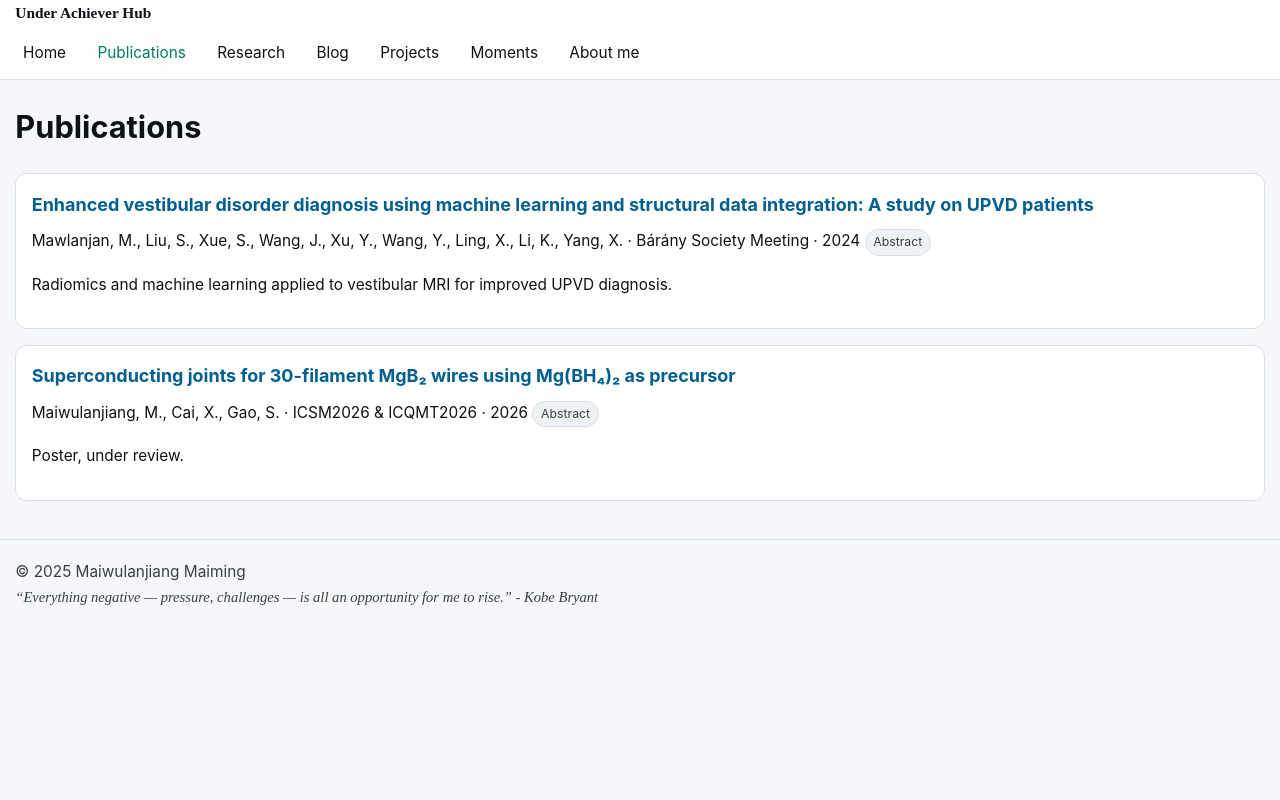
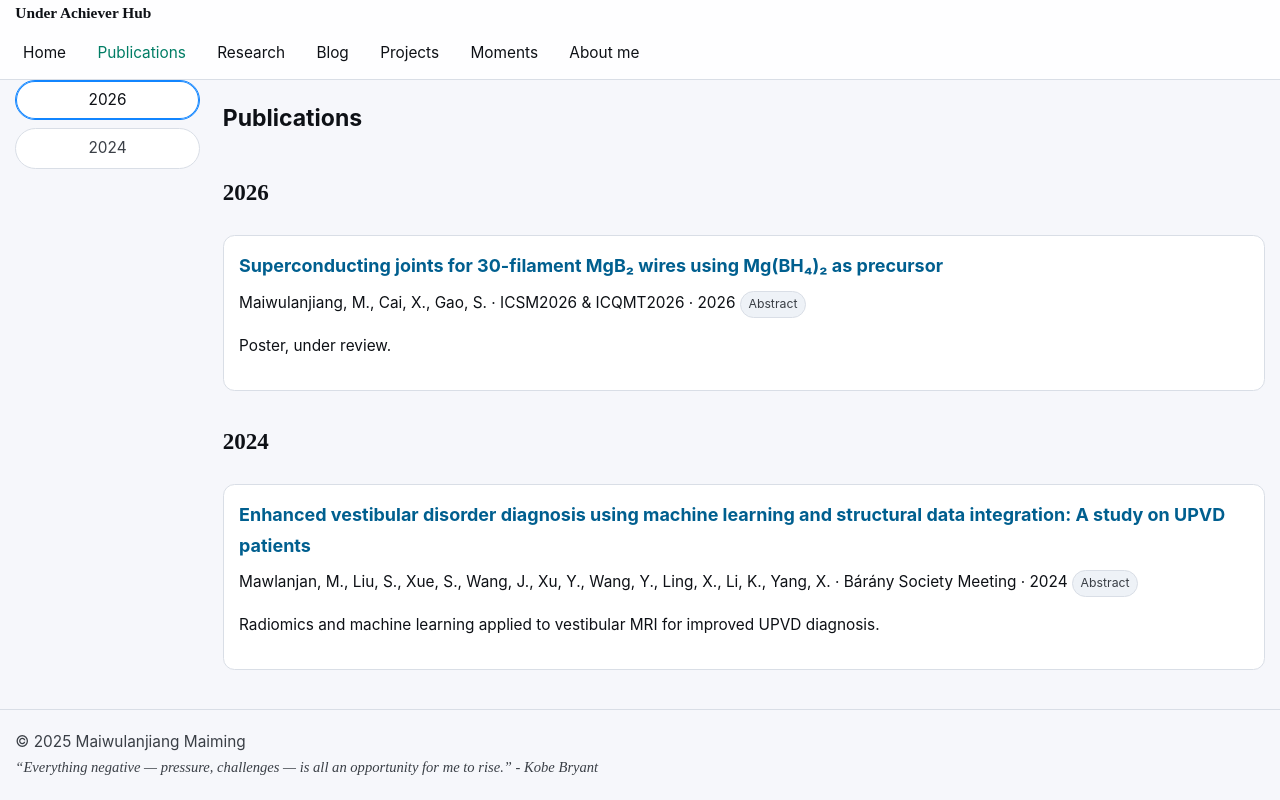
Before and after one commit to MaiwulanjiangMaiming/Personal_Website_of_MawlanM, a plain HTML site: page papers.html in a window 1280 px wide. Drawn offline with Linux system fonts and the light colour scheme.

Commit message:
Publications grouped by year with timeline; research sorted; styles

```diff
--- a/assets/site.js
+++ b/assets/site.js
@@ -4,6 +4,9 @@ function t(u){return fetch(u).then(function(r){return r.text()})}
 function fmtDate(s){var d=new Date(s);return d.getFullYear()+"-"+(String(d.getMonth()+1).padStart(2,'0'))+"-"+(String(d.getDate()).padStart(2,'0'))}
 function cardHtml(title,meta,desc,href,tags){var tagHtml=(tags||[]).map(function(x){return '<span class="pill">'+x+'</span>'}).join('');return '<div class="card"><h3><a href="'+href+'">'+title+'</a></h3><div class="muted">'+meta+'</div><p>'+desc+'</p><div>'+tagHtml+'</div></div>'}
 function sortByDateDesc(list){return (list||[]).slice().sort(function(a,b){var da=new Date(a.date||0).getTime();var db=new Date(b.date||0).getTime();return db-da})}
+function groupByYear(list){var g={};(list||[]).forEach(function(pa){var y=Number(pa.year||0);g[y]=(g[y]||[]);g[y].push(pa)});var years=Object.keys(g).map(function(x){return Number(x)}).sort(function(a,b){return b-a});return {years:years,groups:g}}
+function renderTimeline(years){var tl=document.getElementById('timeline');if(!tl)return;tl.innerHTML=years.map(function(y){return '<a href="#y-'+y+'">'+y+'</a>'}).join('')}
+function observeYearHeadings(years){var links=document.querySelectorAll('.timeline a');var map={};years.forEach(function(y){map['y-'+y]=Array.from(links).find(function(l){return l.getAttribute('href')==='#y-'+y})});var io=new IntersectionObserver(function(es){es.forEach(function(en){if(en.isIntersecting){var id=en.target.id;Object.values(map).forEach(function(l){if(l)l.classList.remove('active')});var L=map[id];if(L)L.classList.add('active')}})},{rootMargin:'-40% 0px -50% 0px',threshold:0.01});years.forEach(function(y){var el=document.getElementById('y-'+y);if(el)io.observe(el)})}
 function enhanceLinks(){document.querySelectorAll('.card h3 a').forEach(function(a){a.addEventListener('click',function(e){var card=a.closest('.card');if(card){card.classList.add('active-scale');setTimeout(function(){card.classList.remove('active-scale')},180)}if('startViewTransition'in document){e.preventDefault();document.startViewTransition(function(){location.href=a.href})}})})}
 function ensureLightbox(){if(document.querySelector('.lightbox'))return;var d=document.createElement('div');d.className='lightbox';d.innerHTML='<img>';d.addEventListener('click',function(){d.classList.remove('open')});document.body.appendChild(d)}
 function bindLightbox(sel){ensureLightbox();var d=document.querySelector('.lightbox');document.querySelectorAll(sel).forEach(function(img){img.addEventListener('click',function(){d.querySelector('img').src=img.src;d.classList.add('open')})})}
@@ -12,8 +15,9 @@ function shortenSentences(s,n){if(!s)return '';var txt=s.replace(/\s+/g,' ').tri
 function renderHome(){Promise.all([j('content/blog/index.json'),j('content/projects.json'),j('content/papers.json')]).then(function(arr){var posts=sortByDateDesc(arr[0]).slice(0,3).map(function(p){return cardHtml(p.title,fmtDate(p.date),p.summary,'post.html?p='+encodeURIComponent(p.path),p.tags)}).join('');var lp=document.getElementById('latest-posts');if(lp)lp.innerHTML=posts;var projects=arr[1].slice(0,3).map(function(pr){var meta=(pr.tech||[]).join(', ');return cardHtml(pr.name,meta,pr.summary,pr.link||'#',pr.tags)}).join('');var lpr=document.getElementById('latest-projects');if(lpr)lpr.innerHTML=projects;var papers=arr[2].slice(0,3).map(function(pa){var meta=(pa.authors||[]).join(', ')+' · '+pa.venue+' · '+pa.year;var h=pa.pdf||pa.link||'#';return cardHtml(pa.title,meta,pa.abstract||'',h,pa.tags)}).join('');var lpa=document.getElementById('latest-papers');if(lpa)lpa.innerHTML=papers;enhanceLinks()})}
 function renderBlogList(){j('content/blog/index.json').then(function(list){var html=sortByDateDesc(list).map(function(p){return cardHtml(p.title,fmtDate(p.date),p.summary,'post.html?p='+encodeURIComponent(p.path),p.tags)}).join('');var el=document.getElementById('posts');if(el)el.innerHTML=html;enhanceLinks()})}
 function renderPost(){var u=new URL(location.href);var p=u.searchParams.get('p');if(!p||!p.startsWith('content/blog/')){document.getElementById('post').innerHTML='<p>Post not found</p>';return}t(p).then(function(md){var h=marked.parse(md);document.getElementById('post').innerHTML=h;bindLightbox('#post img')})}
-function renderPapers(){j('content/papers.json').then(function(list){var html=list.map(function(pa){var l=pa.pdf||pa.link||'#';var meta=(pa.authors||[]).join(', ')+' · '+pa.venue+' · '+pa.year;var extra=pa.type?'<span class="pill">'+pa.type+'</span>':'';return '<div class="card"><h3><a href="'+l+'" target="_blank">'+pa.title+'</a></h3><div>'+meta+' '+extra+'</div><p>'+ (pa.abstract||'') +'</p></div>'}).join('');document.getElementById('papers').innerHTML=html})}
-function renderResearch(){j('content/research.json').then(function(list){var html=list.map(function(r){var sup=sanitizeSup(r.supervisors);var summary=shortenSentences(r.summary||'',2);var line1='<div class="meta-line"><span class="label">Institution</span><span class="value">'+r.institution+'</span><span class="label">Location</span><span class="value">'+r.location+'</span></div>';var line2='<div class="meta-line"><span class="label">Period</span><span class="value">'+r.period+'</span>'+ (sup?'<span class="label">Supervisors</span><span class="value"><em>'+sup+'</em></span>':'') +'</div>';return '<div class="research-item"><h3>'+r.title+'</h3>'+line1+line2+'<p>'+summary+'</p></div>'}).join('');var el=document.getElementById('research');if(el)el.innerHTML=html})}
+function renderPapers(){j('content/papers.json').then(function(list){var gb=groupByYear(list);renderTimeline(gb.years);var html=gb.years.map(function(y){var items=gb.groups[y].map(function(pa){var l=pa.pdf||pa.link||'#';var meta=(pa.authors||[]).join(', ')+' · '+pa.venue+' · '+pa.year;var extra=pa.type?'<span class="pill">'+pa.type+'</span>':'';return '<div class="card"><h3><a href="'+l+'" target="_blank">'+pa.title+'</a></h3><div>'+meta+' '+extra+'</div><p>'+ (pa.abstract||'') +'</p></div>'}).join('');return '<h2 class="year-heading" id="y-'+y+'">'+y+'</h2>'+items}).join('');var el=document.getElementById('papers');if(el)el.innerHTML=html;observeYearHeadings(gb.years)})}
+function extractYear(s){var m=(s||'').match(/\b(20\d{2}|19\d{2})\b/);return m?parseInt(m[1],10):0}
+function renderResearch(){j('content/research.json').then(function(list){var sorted=(list||[]).slice().sort(function(a,b){return extractYear(b.period)-extractYear(a.period)});var html=sorted.map(function(r){var sup=sanitizeSup(r.supervisors);var summary=shortenSentences(r.summary||'',2);var line1='<div class="meta-line"><span class="label">Institution</span><span class="value">'+r.institution+'</span><span class="label">Location</span><span class="value">'+r.location+'</span></div>';var line2='<div class="meta-line"><span class="label">Period</span><span class="value">'+r.period+'</span>'+ (sup?'<span class="label">Supervisors</span><span class="value"><em>'+sup+'</em></span>':'') +'</div>';return '<div class="research-item"><h3>'+r.title+'</h3>'+line1+line2+'<p>'+summary+'</p></div>'}).join('');var el=document.getElementById('research');if(el)el.innerHTML=html})}
 function renderResearchProjects(){j('content/projects.json').then(function(list){var el=document.getElementById('research-projects');if(!el)return;el.innerHTML='';})}
 function renderPersonalProjects(){j('content/projects.json').then(function(list){var html=list.filter(function(p){return p.category!=='research'}).map(function(p){var tech=(p.tech||[]).join(', ');return '<div class="project-line"><span class="name">'+p.name+'</span> — <span class="desc">'+(p.summary||'')+'</span> <span class="tech">'+tech+'</span></div>'}).join('');var el=document.getElementById('projects-personal');if(el)el.innerHTML=html})}
 function renderMoments(){j('content/moments.json').then(function(list){var html=list.map(function(m){return '<img src="'+m.url+'" alt="'+(m.caption||'')+'">'}).join('');document.getElementById('gallery').innerHTML=html;bindLightbox('#gallery img')})}
--- a/assets/style.css
+++ b/assets/style.css
@@ -55,6 +55,12 @@ article{animation:fadeUp .25s ease}
 .project-line{padding:.5rem .75rem;border:1px dashed var(--border);border-radius:999px}
 .project-line .name{font-weight:600}
 .project-line .tech{color:var(--muted)}
+.two-col{display:grid;grid-template-columns:12rem 1fr;gap:var(--space-3)}
+.timeline{position:sticky;top:72px;align-self:start}
+.timeline a{display:block;padding:.4rem .5rem;border-radius:999px;color:var(--muted);border:1px solid var(--border);margin-bottom:.5rem;text-align:center;background:var(--card);transition:all .2s ease}
+.timeline a.active{color:var(--text);border-color:var(--accent2);box-shadow:0 0 0 1px var(--accent2) inset}
+.year-heading{font-family:'EB Garamond',serif;margin:1rem 0 .5rem}
+@media(max-width:900px){.two-col{grid-template-columns:1fr}.timeline{position:relative;display:flex;gap:.5rem;flex-wrap:wrap;top:auto;margin-bottom:1rem}.timeline a{flex:0 0 auto}}
 .about-header{max-width:48rem;margin:2rem auto 1rem}
 .about-name{font-family:'EB Garamond',serif;font-weight:600;font-size:clamp(2rem,3vw,2.75rem);letter-spacing:.02em;margin:0}
 .about-contact{color:var(--muted);margin-top:.25rem}
--- a/papers.html
+++ b/papers.html
@@ -21,10 +21,12 @@
     </nav>
   </div>
 </header>
-<main class="container">
-  <h1>Publications</h1>
-  <div id="papers" class="list"></div>
-
+<main class="container two-col">
+  <aside class="timeline"><div id="timeline"></div></aside>
+  <section>
+    <h1>Publications</h1>
+    <div id="papers" class="list"></div>
+  </section>
 </main>
 <footer class="site-footer">
   <div class="container">© <span id="year"></span> Maiwulanjiang Maiming
```
